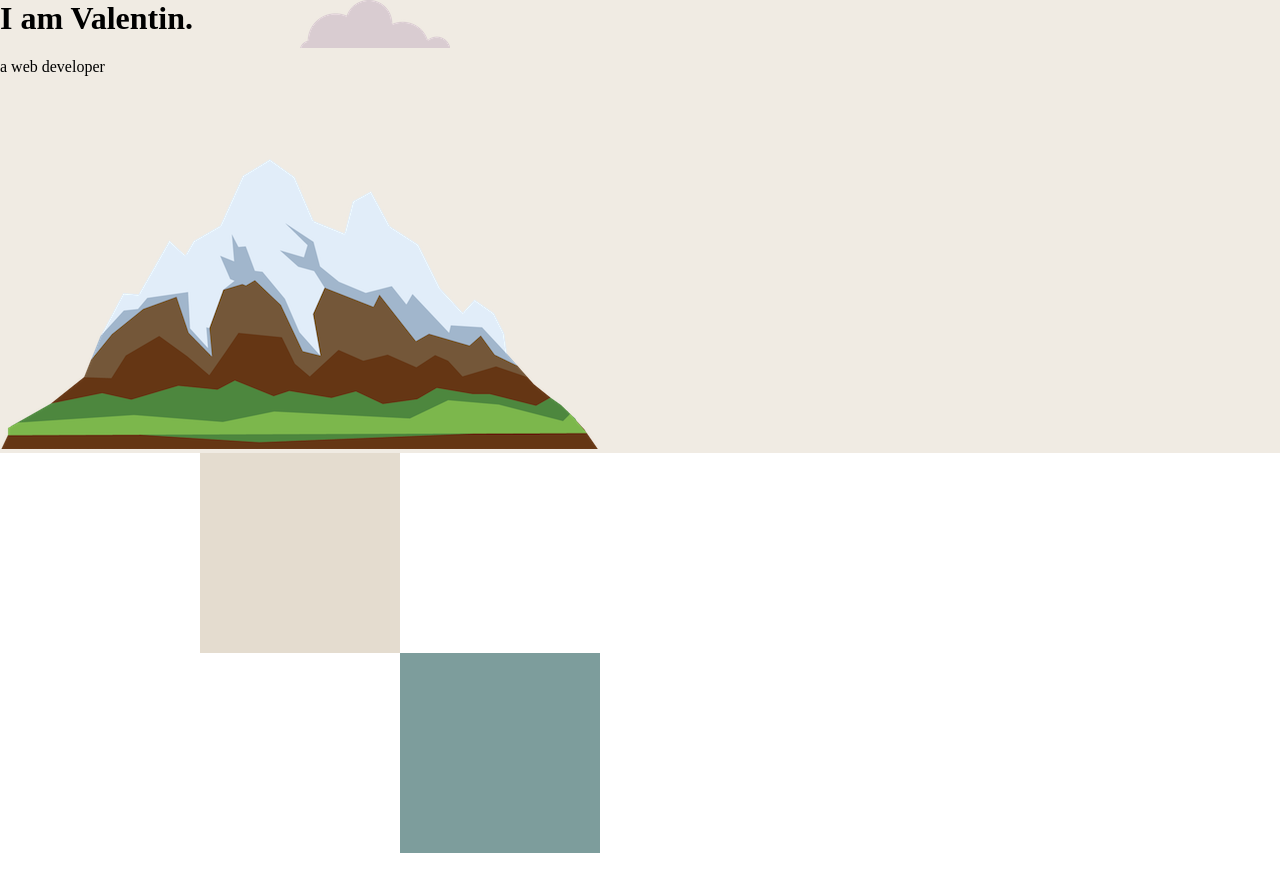
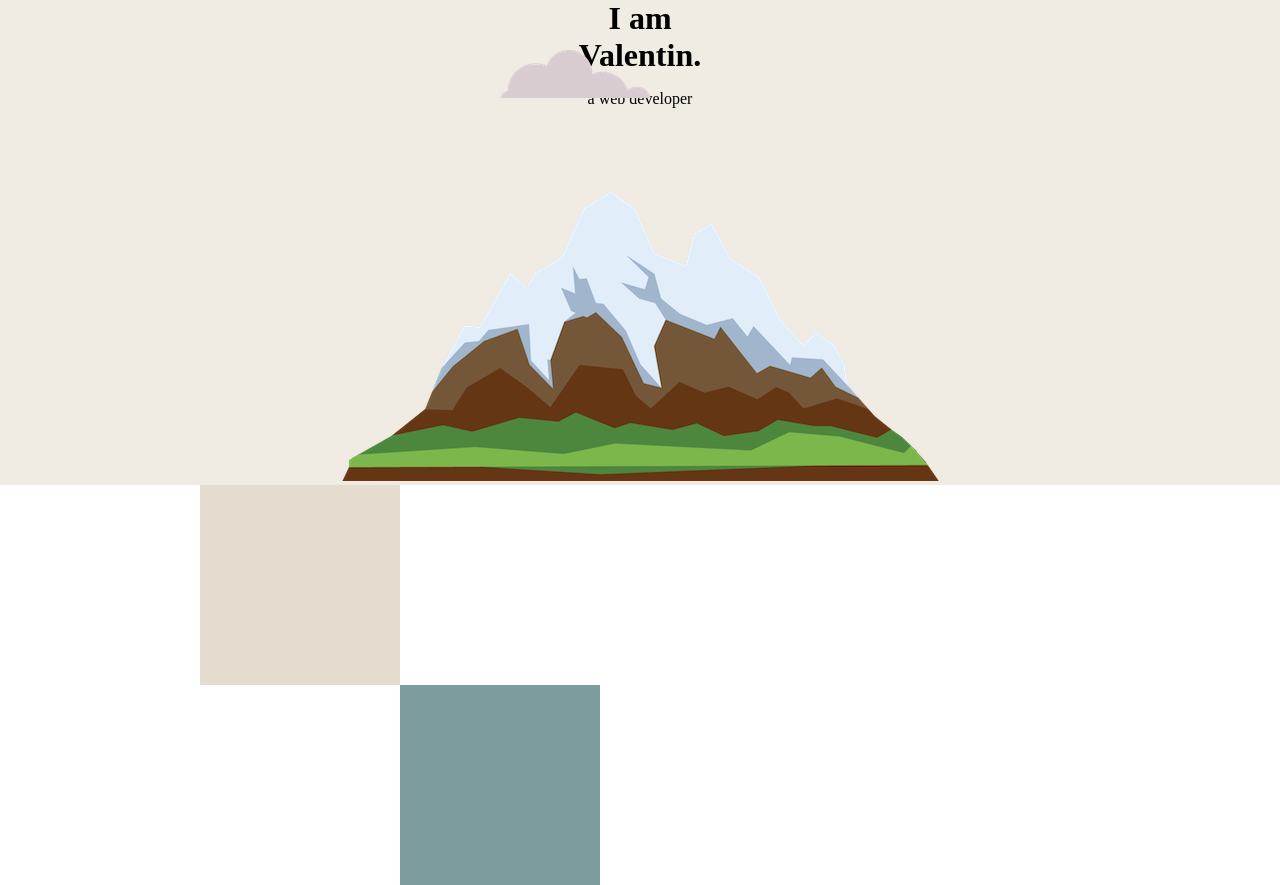
Before and after one commit to ValentinAr7/JS-BackEnd-Exercises, a plain HTML site: page CSS - My site/index.html in a window 1280 px wide. Before the commit the page ends 853 px from the top, so only its background shows below. Drawn offline with Linux system fonts and the light colour scheme.

Commit message:
alignment

```diff
--- a/CSS - My site/style.css
+++ b/CSS - My site/style.css
@@ -1,5 +1,7 @@
 body{
     margin: 0px;
+    text-align: center;
+
 }
 .top {
     background-color: #F0EBE3;
@@ -23,10 +25,11 @@ body{
 
 .mountain{
     position: absolute;
-    left: 300px;
+    left: 500px;
+    top: 50px;
 }
 
 h1{
-    margin-top: 0px;
-    margin-left: 0px;
+    width: 10%;
+    margin: 0 auto 0 auto;
 }
```
